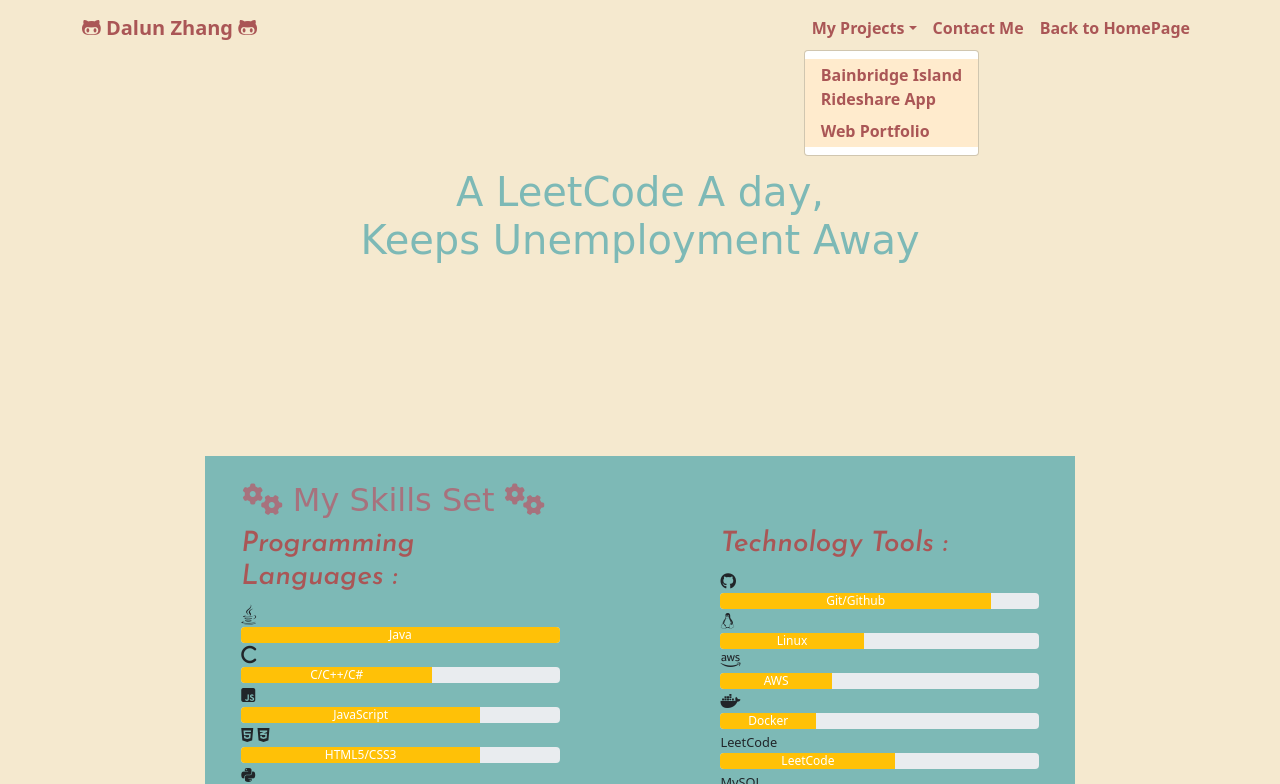
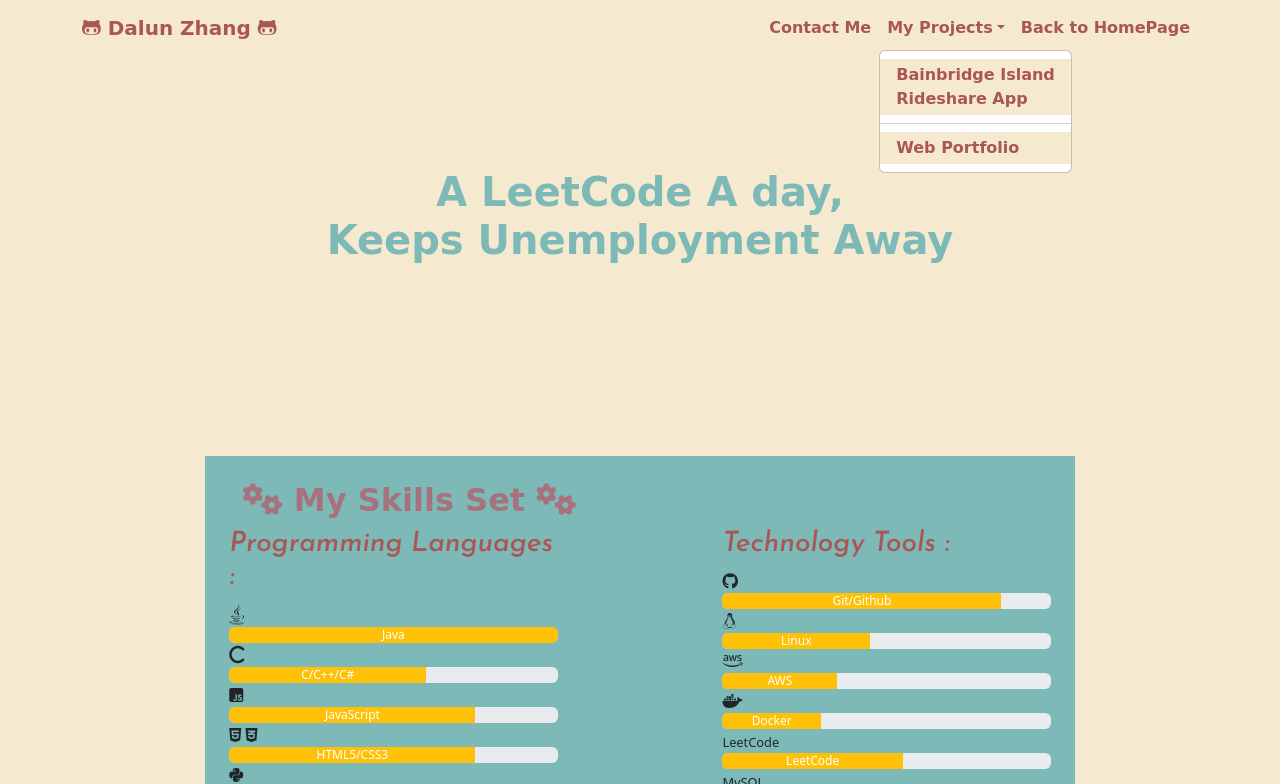
Before and after one commit to dalun-z/my_cv, a plain HTML site: page portfolio.html in a window 1280 px wide. Both pictures are taken after a click on the button "My Projects". Shown: the top 784 px of the page. Drawn offline with nearby package versions, Linux system fonts and the light colour scheme; a web font is replaced by a local one.

Commit message:
update content

```diff
--- a/css/styles.css
+++ b/css/styles.css
@@ -1,13 +1,11 @@
 /* Tag selector */
 h1 {
-    font-family: 'Mynerve', cursive;
     text-align: center;
     padding-top: 10%;
     color: #7DB9B6;
     font-weight: bold;
 }
 h2 {
-    font-family: 'Mynerve', cursive;
     color: #A7727D;
     padding-top: 3%;
     padding-left: 3%;
@@ -81,9 +79,14 @@ h3 {
     background-color: #F5E9CF;
 }
 #lnk {
+    font-family: 'Mynerve', cursive;
     color:#AA5656;
     font-weight: bold;
+    background-color: #F5E9CF;
 }
 #lnk:hover {
     color: #7DB9B6;
 }
+#slogan {
+    font-family: 'Mynerve', cursive;
+}
--- a/portfolio.html
+++ b/portfolio.html
@@ -5,7 +5,6 @@
     <meta charset="utf-8">
     <meta name="viewport" content="width=device-width, initial-scale=1">
     <link rel="icon" href="images/question_mark.ico">
-    <link rel="stylesheet" href="css/styles.css">
     <!-- Font Awesome -->
     <script src="https://kit.fontawesome.com/bea7eee61b.js" crossorigin="anonymous"></script>
     <!-- Google Fonts -->
@@ -14,9 +13,13 @@
     <link href="https://fonts.googleapis.com/css2?family=Mynerve&display=swap" rel="stylesheet">
     <link href="https://fonts.googleapis.com/css2?family=Josefin+Sans:ital,wght@1,500&display=swap" rel="stylesheet">
     <!-- Bootstrap CSS -->
-    <link href="https://cdn.jsdelivr.net/npm/bootstrap@5.0.2/dist/css/bootstrap.min.css" rel="stylesheet" integrity="sha384-EVSTQN3/azprG1Anm3QDgpJLIm9Nao0Yz1ztcQTwFspd3yD65VohhpuuCOmLASjC" crossorigin="anonymous">
-    <!-- <script src="https://cdn.jsdelivr.net/npm/bootstrap@5.3.0-alpha1/dist/js/bootstrap.bundle.min.js" integrity="sha384-w76AqPfDkMBDXo30jS1Sgez6pr3x5MlQ1ZAGC+nuZB+EYdgRZgiwxhTBTkF7CXvN" crossorigin="anonymous"></script> -->
+    <link href="https://cdn.jsdelivr.net/npm/bootstrap@5.3.0-alpha1/dist/css/bootstrap.min.css" rel="stylesheet" integrity="sha384-GLhlTQ8iRABdZLl6O3oVMWSktQOp6b7In1Zl3/Jr59b6EGGoI1aFkw7cmDA6j6gD" crossorigin="anonymous">
+    <script defer src="https://cdn.jsdelivr.net/npm/bootstrap@5.3.0-alpha1/dist/js/bootstrap.bundle.min.js" integrity="sha384-w76AqPfDkMBDXo30jS1Sgez6pr3x5MlQ1ZAGC+nuZB+EYdgRZgiwxhTBTkF7CXvN" crossorigin="anonymous"></script>
+
+    <link rel="stylesheet" href="css/styles.css">
+
     <title>🐽 Dalun's Portfolio! 🐽</title>
+
   </head>
   <body>
 
@@ -25,22 +28,25 @@
       <div class="container">
 
       <!-- Nav Bar -->
-      <nav class="navbar navbar-expand-md navbar-primary">
-        <button class="navbar-toggler" type="button" data-bs-toggle="collapse" data-bs-target="#navbarTogglerDemo01" aria-controls="navbarSupportedContent" aria-expanded="false" aria-label="Toggle navigation">
+      <nav class="navbar navbar-expand-lg navbar-light">
+        <a class="navbar-brand" id="lnk" href="portfolio.html"> <i class="fa-brands fa-github-alt"></i> Dalun Zhang <i class="fa-brands fa-github-alt"></i></a>
+
+        <button class="navbar-toggler" type="button" data-bs-toggle="collapse" data-bs-target="#navbarSupportedContent" aria-controls="navbarSupportedContent" aria-expanded="false" aria-label="Toggle navigation">
           <span class="navbar-toggler-icon"></span>
         </button>
-        <div class="collapse navbar-collapse" id="navbarTogglerDemo01">
-          <a class="navbar-brand" id="lnk" href="portfolio.html"> <i class="fa-brands fa-github-alt"></i> Dalun Zhang <i class="fa-brands fa-github-alt"></i></a>
-          <ul class="navbar-nav ms-auto">
+
+        <div class="collapse navbar-collapse" id="navbarSupportedContent">
+          <ul class="navbar-nav ms-auto mb-2 mb-lg-0">
+            <li class="nav-item active">
+              <a class="nav-link" id="lnk" href="#">Contact Me  <span class="sr-only">(current)</span></a>
+            </li>
             <li class="nav-item dropdown">
               <a class="nav-link dropdown-toggle" id="lnk" href="#" id="navbarDropdownMenuLink" role="button" data-bs-toggle="dropdown" aria-expanded="false">My Projects</a>
               <ul class="dropdown-menu" aria-labelledby="navbarDropdownMenuLink">
-                <li><a class="dropdown-item" id="lnk" style="background-color: blanchedalmond;" href="#">Bainbridge Island <br>Rideshare App</a></li>
-                <li><a class="dropdown-item" id="lnk" style="background-color: blanchedalmond;" href="web-dev-resources.html">Web Portfolio</a></li>
+                <li><a class="dropdown-item" id="lnk" href="#">Bainbridge Island <br>Rideshare App</a></li>
+                <div class="dropdown-divider"></div>
+                <li><a class="dropdown-item" id="lnk" href="web-dev-resources.html">Web Portfolio</a></li>
               </ul>
-            </li>
-            <li class="nav-item" href="">
-              <a class="nav-link" id="lnk" href="">Contact Me</a>
             </li>
             <li>
               <a class="nav-link" id="lnk" href="index.html">Back to HomePage</a>
@@ -52,7 +58,7 @@
 
       <div class="row">
         <div class="col-lg" style="height: 400px;">
-          <h1>
+          <h1 id="slogan">
             A LeetCode A day, <br>Keeps Unemployment Away
           </h1>
         </div>
@@ -72,7 +78,7 @@
 
       </div>
       <div class="col-md-8" style="background-color: #7DB9B6; height: 600px;">
-        <h2>
+        <h2 id="slogan">
           <i class="fa-solid fa-gears"></i>
           My Skills Set
           <i class="fa-solid fa-gears"></i>
@@ -208,7 +214,7 @@
       <div class="container">
         <div class="row">
           <div class="col-md-5" style="height: 600px;">
-            <h2 style="text-align: center; padding-top: 40%;">
+            <h2 id="slogan" style="text-align: center; padding-top: 40%;">
               <i class="fa-solid fa-cat"></i>
               Let's Meet Nini!
             </h2>
@@ -251,7 +257,7 @@
     <!-- Optional JavaScript; choose one of the two! -->
 
     <!-- Option 1: Bootstrap Bundle with Popper -->
-    <script src="https://cdn.jsdelivr.net/npm/bootstrap@5.0.2/dist/js/bootstrap.bundle.min.js" integrity="sha384-MrcW6ZMFYlzcLA8Nl+NtUVF0sA7MsXsP1UyJoMp4YLEuNSfAP+JcXn/tWtIaxVXM" crossorigin="anonymous"></script>
+    <!-- <script src="https://cdn.jsdelivr.net/npm/bootstrap@5.0.2/dist/js/bootstrap.bundle.min.js" integrity="sha384-MrcW6ZMFYlzcLA8Nl+NtUVF0sA7MsXsP1UyJoMp4YLEuNSfAP+JcXn/tWtIaxVXM" crossorigin="anonymous"></script> -->
 
     <!-- Option 2: Separate Popper and Bootstrap JS -->
     <!--
```
Also changed, not shown: index.html (+12 -2 lines).
